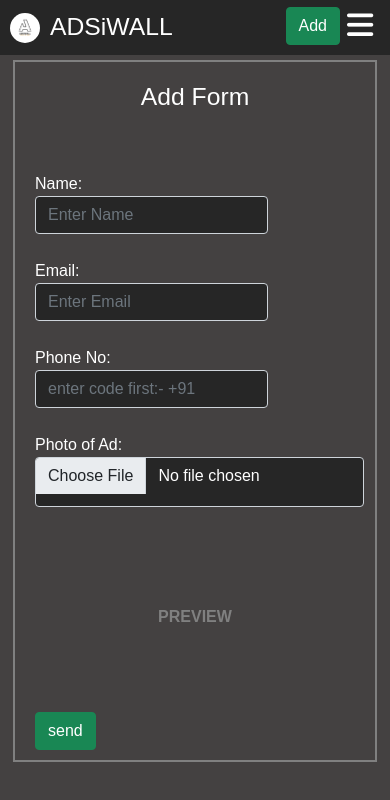
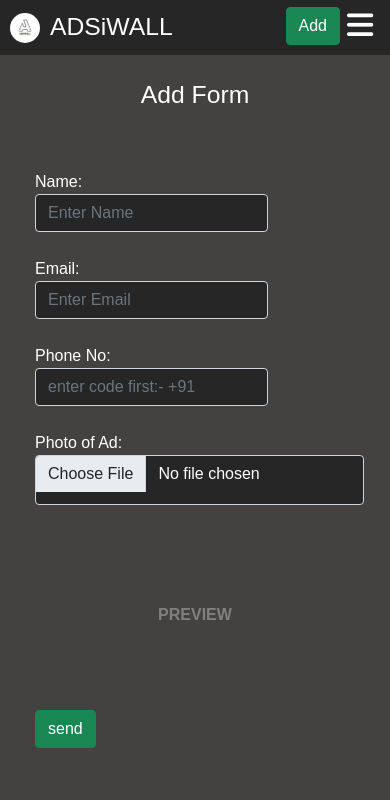
Before and after one commit to NobelRoyP/ADSiWALL-REACT-APP, a React (Create React App) app: page /add-photo in a window 390 px wide. Shown: the top 800 px of the page. Built offline with nearby package versions, Linux system fonts and the light colour scheme.

Commit message:
Update App.css

```diff
--- a/src/App.css
+++ b/src/App.css
@@ -194,6 +194,15 @@ nav a:hover {
         object-fit: cover;
         margin: 10px;
     }
+    .admin-area{
+        position: absolute;
+        top: 60px;
+        left: 50%;
+        transform: translate(-50%);
+        border: 0;
+        padding: 10px;
+        padding-top: 0;
+}
 
     .menu {
         -webkit-appearance: none;
```
